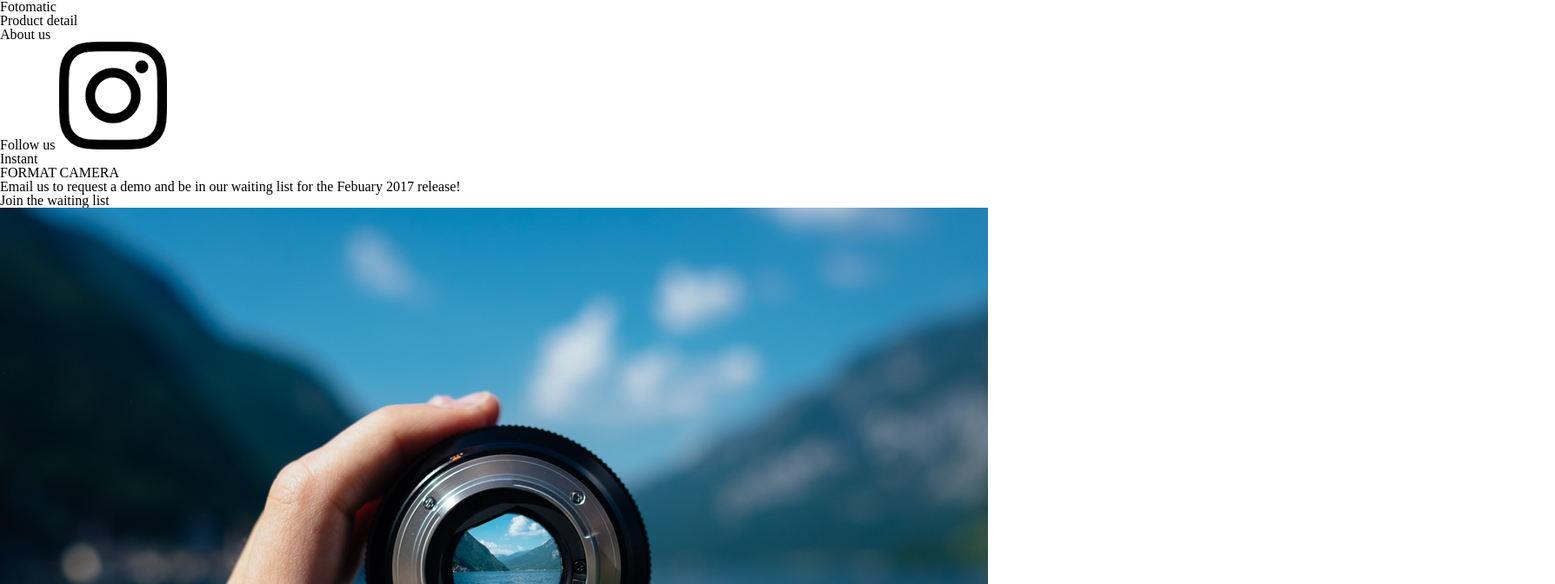
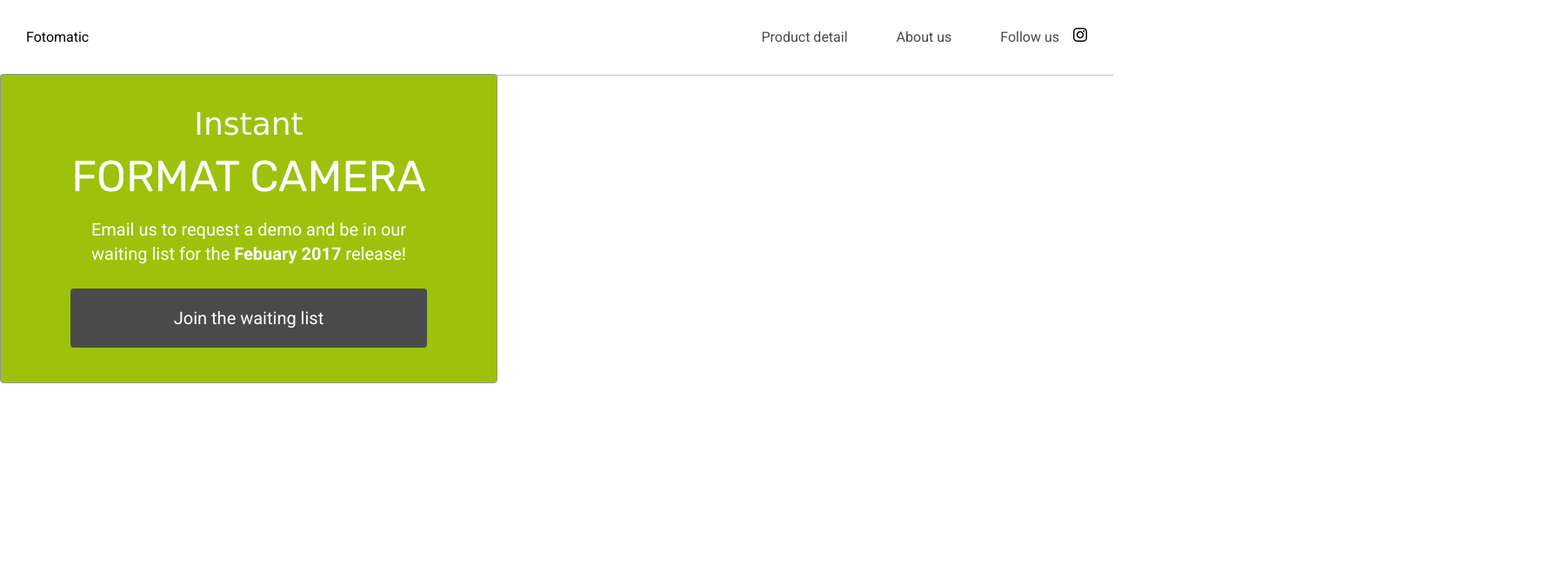
Before and after one commit to SilentStealth0/Codecademy-Fotomatic, a plain HTML site: page index.html in a window 1280 px wide. Shown: the top 672 px of the page at 87% size, 1788 px wide, since content can reach past the window. Drawn offline with Linux system fonts and the light colour scheme; a web font is replaced by a local one.

Commit message:
Added reset.css and style.css

```diff
--- a/index.html
+++ b/index.html
@@ -5,8 +5,8 @@
   <link href="https://fonts.googleapis.com/css?family=Rubik" rel="stylesheet">
   <link href="https://fonts.googleapis.com/css?family=Roboto:300,400,600,700" rel="stylesheet">
   <link rel="stylesheet" href="css/reset.css">
+  <link rel="stylesheet" href="css/style.css">
   <meta charset="UTF-8">
-  <meta name="viewport" content="width=device-width, initial-scale=1">
   <title></title>
 </head>
 <body>
@@ -21,7 +21,6 @@
           <li><a href="https://www.instagram.com/">Follow us <img class="icon" src="./images/instagram.png"></a></li>
         </ul>
       </nav>
-      <!--
       <nav class="mobile">
         <ul>
           <li><a href="#"><img src="./images/ic-logo.svg"></a></li>
@@ -30,7 +29,7 @@
           <li><a href="#" class="button">Join us</a></li>
         </ul>
       </nav>
-      -->
+
     </div>
   </header>
 
```
